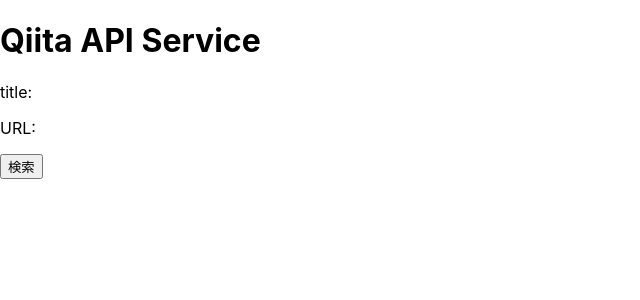
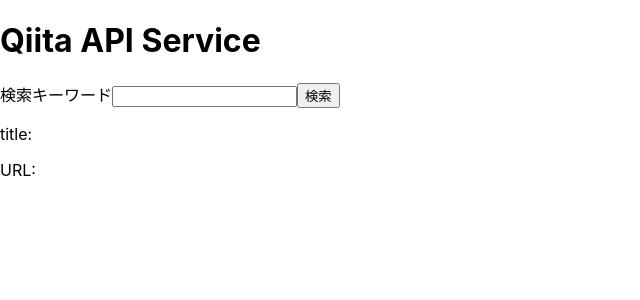
Before and after one commit to sudachi0114/react-frontend-playground, a React (Create React App) app: page / in a window 1280 px wide. Shown: the top 300 px of the page, without its empty margins (0-640 px from the left). Built offline with nearby package versions, Linux system fonts and the light colour scheme.

Commit message:
検索キーワードをフォームから指定できるように変更
React って公式のヘルプがすぐ出てきて助かる
https://ja.reactjs.org/docs/forms.html

```diff
--- a/src/components/App.jsx
+++ b/src/components/App.jsx
@@ -4,18 +4,35 @@
 class App extends Component {
   constructor(props) {
     super(props);
+
     this.getQiitaPosts = this.getQiitaPosts.bind(this);
+
     this.state = {
-      query: 'React'  // 検索したいワード
-    }
+      query: 'React', // 検索したいワード
+      keyword: '',
+    };
+
+    this.handleChange = this.handleChange.bind(this);
+    this.handleSubmit = this.handleSubmit.bind(this);
+  }
+
+  handleChange(event) {
+    this.setState( {keyword: event.target.value} );
+    console.log("state.keyword" + this.state.keyword)
+  }
+
+  handleSubmit(event) {
+    alert('検索キーワードが送信されました:' + this.state.keyword);
+    event.preventDefault();
   }
 
   getQiitaPosts() {
+    console.log(this.state.keyword)
     axios.get('https://qiita.com/api/v2/items', {
         params: {
           "page": "1",
           "per_page": "20",
-          "query": this.state.query,
+          "query": this.state.keyword, // this.state.query,
         }
     }).then( response => {
       const data = response.data[0];
@@ -37,12 +54,20 @@
     return (
       <div className="App">
         <h1 className="app-title">Qiita API Service</h1>
+        <form onSubmit={this.handleSubmit}>
+          <label>
+            検索キーワード
+            <input type="text" name="検索キーワード" value={this.state.value} onChange={this.handleChange} />
+          </label>
+          <input type="submit" value="検索" onClick={() => this.getQiitaPosts()} />
+        </form>
         <p> title: { this.state.title } </p>
         <p> URL: <a target="__blank" href={this.state.url}> { this.state.url } </a></p>
-        <input type="button" value="検索" onClick={() => this.getQiitaPosts()} />
       </div>
     )
   }
 }
 
+//  onClick={(keyword) => this.getQiitaPosts(keyword)}
+
 export default App;
```
